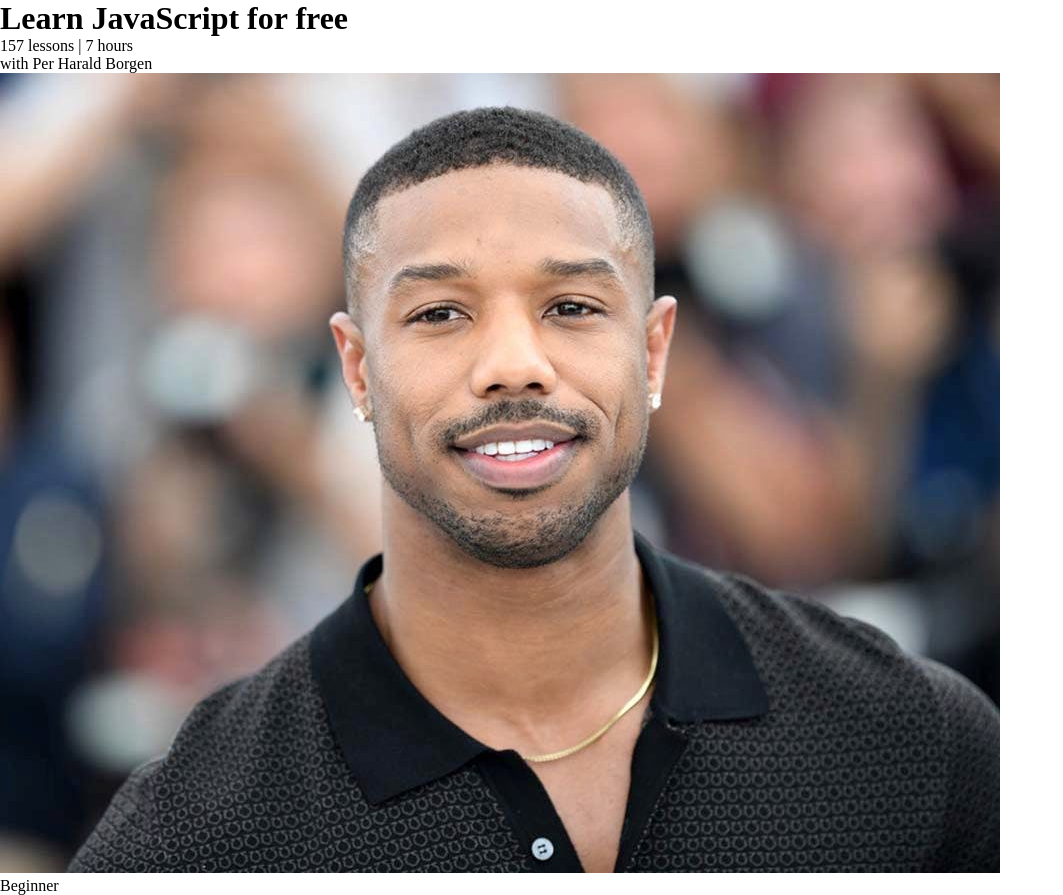
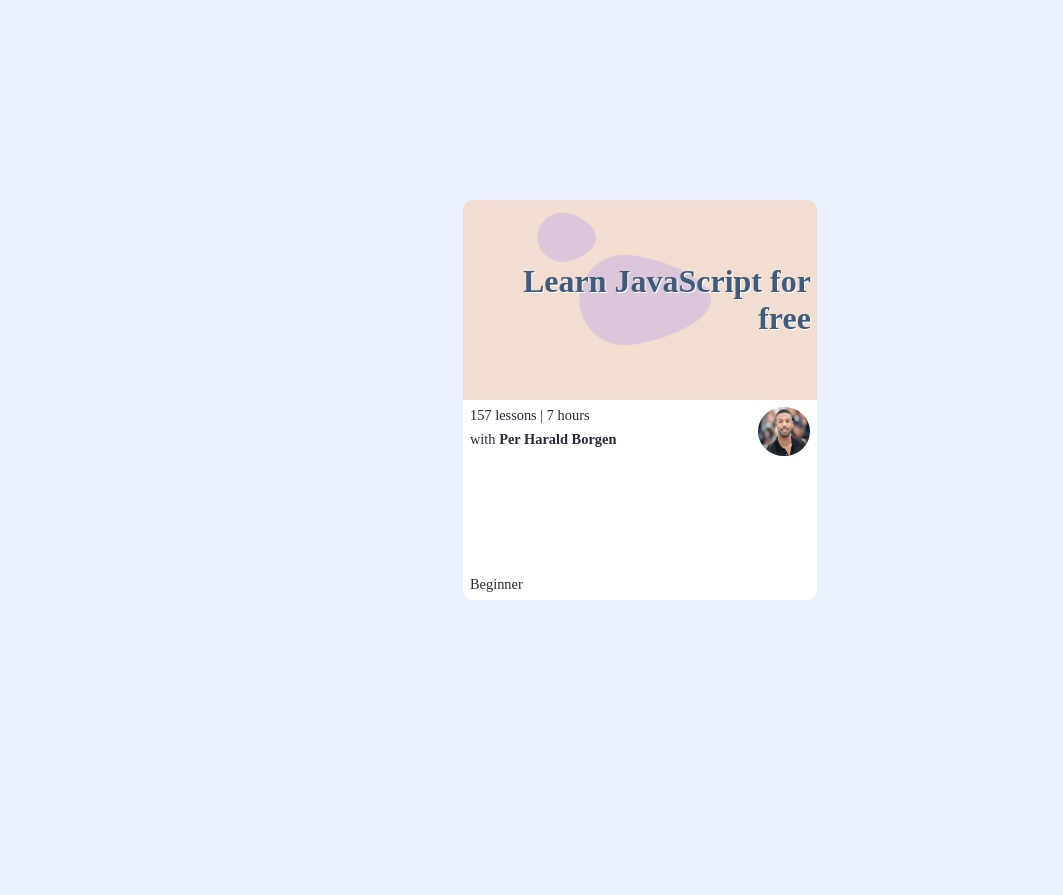
Before and after one commit to BravoClassic/Card-Design-Rancard, a plain HTML site: page index.html in a window 1280 px wide. Shown: the whole page, without its empty margins (0-1063 px from the left). After the commit the page ends 800 px from the top, so only its background shows below. Drawn offline with Linux system fonts and the light colour scheme.

Commit message:
✒All styles for design

```diff
--- a/style.css
+++ b/style.css
@@ -1,3 +1,6 @@
+/* General Section */
+
+
 :root{
     font-size: 16px;
 }
@@ -7,3 +10,87 @@
     padding: 0;
     margin: 0;
 }
+
+body,html{
+    width: 100%;
+    height: 100%;
+}
+
+body{
+    display: flex;
+    justify-content: center;
+    align-items: center;
+    background-color: #ebf1ff;
+}
+
+
+/* Card */
+
+.card-body{
+    width: fit-content;
+    height: 400px;
+    background-color: #fff;
+    border-radius: 10px;
+    overflow: hidden;
+}
+
+.card-body .card-top{
+    height: 50%;
+    background-image: url('background.png');
+    background-size: cover;
+    background-position:center;
+    display: flex;
+    justify-content: flex-end;
+    align-items: center;
+}
+
+.card-body .card-top h1{
+    text-align: right;
+    width: 90%;
+    color:#415b7c;
+    margin: 0;
+    padding-right: 0.2em;
+    float: right;
+    text-shadow: 1px 1px rgb(255, 255, 255);
+}
+
+.card-bottom{
+    font-size: 0.9rem;
+    height: 50%;
+    padding: 0.5em;
+    font-weight: 100;
+    display: flex;
+    flex-direction: column;
+    justify-content: space-between;
+}
+
+.course-details{
+    float: left;
+}
+
+.user-img{
+    float: right;
+    width: 52px;
+    height: 100%;
+    border-radius: 50% ;
+    overflow: hidden;
+}
+
+.user-img img{
+    width: 100%;
+    height: inherit;
+}
+
+.card-bottom p{
+    clear: both;
+    color: #2b2839;
+}
+
+
+.course-details #instructor-name{
+    font-weight: bold;
+}
+
+.course-details p{
+    padding-bottom: 0.5em;
+}
```
